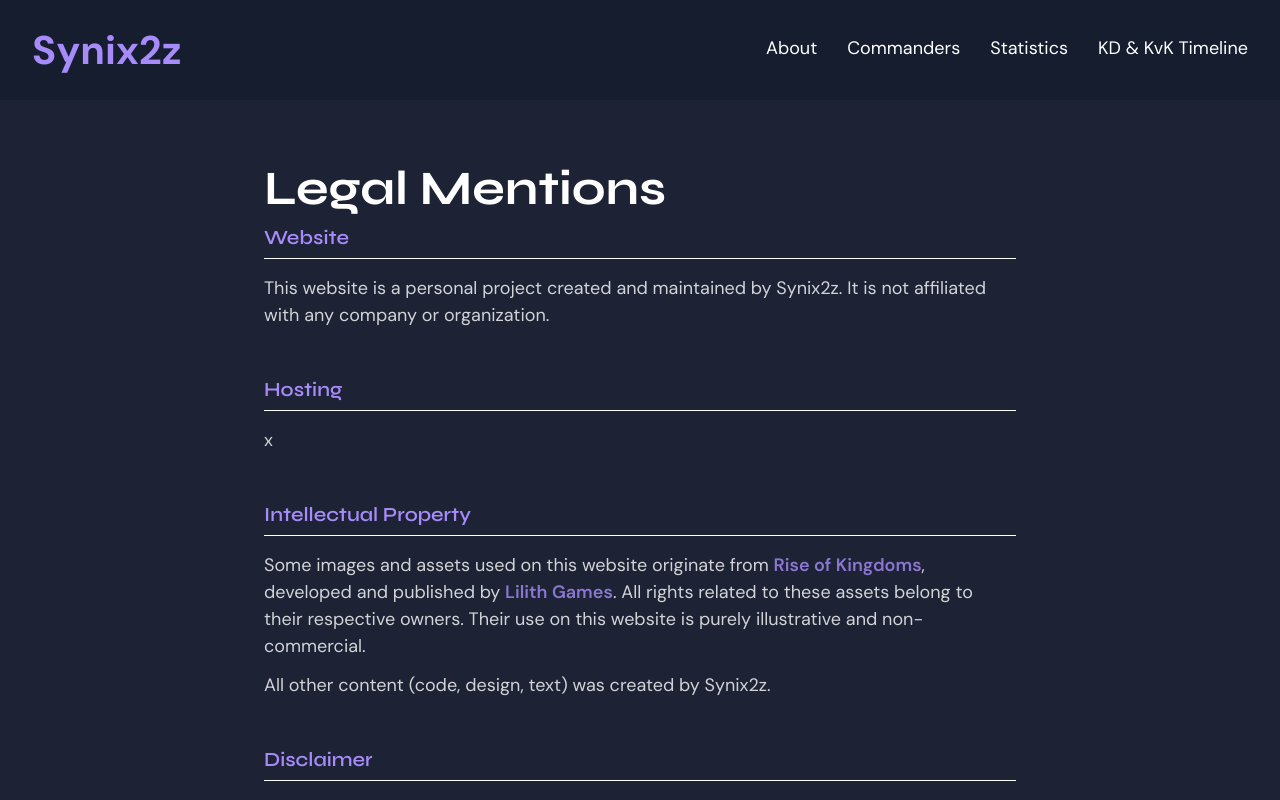
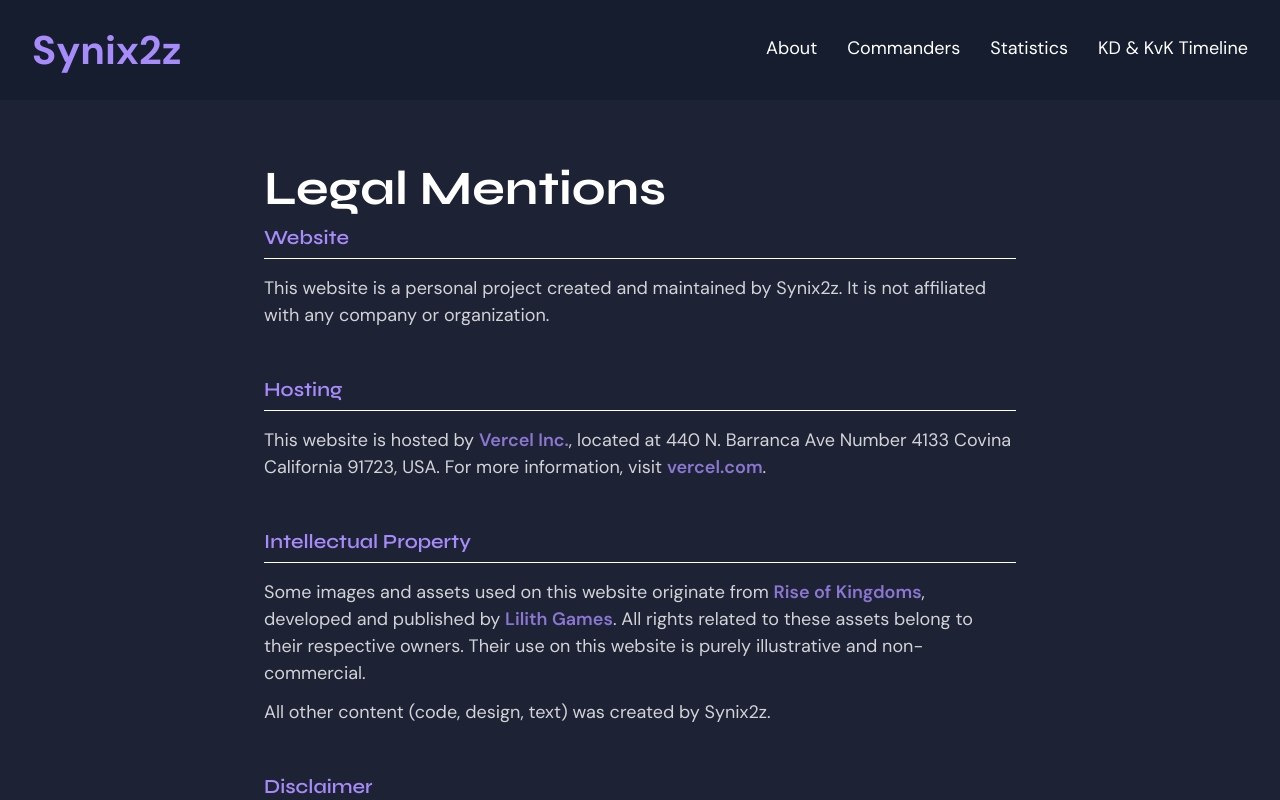
Before and after one commit to Synix2z/rok-website, a React (Vite) app: page /legal in a window 1280 px wide. Shown: the top 800 px of the page. Built offline with nearby package versions, Linux system fonts and the light colour scheme.

Commit message:
Hosting Section in Legal Mentions

```diff
--- a/src/page/legal-mentions/LegalMentions.jsx
+++ b/src/page/legal-mentions/LegalMentions.jsx
@@ -12,7 +12,11 @@
 
             <div className={styles.section}>
                 <h2 className={styles.sectionTitle}>Hosting</h2>
-                <p className={styles.text}>x</p>
+                <p className={styles.text}>
+                    This website is hosted by <span className={styles.highlight}>Vercel Inc.</span>,
+                    located at 440 N. Barranca Ave Number 4133 Covina California 91723, USA.
+                    For more information, visit <span className={styles.highlight}>vercel.com</span>.
+                </p>
             </div>
 
             <div className={styles.section}>
```
